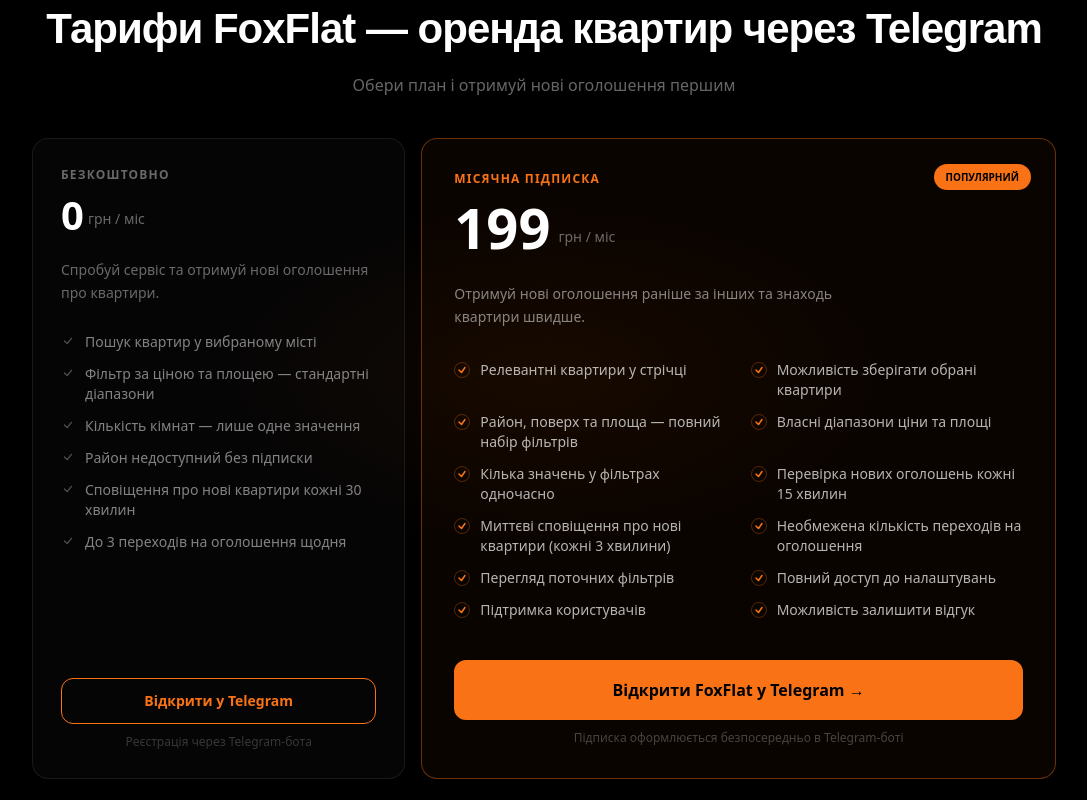
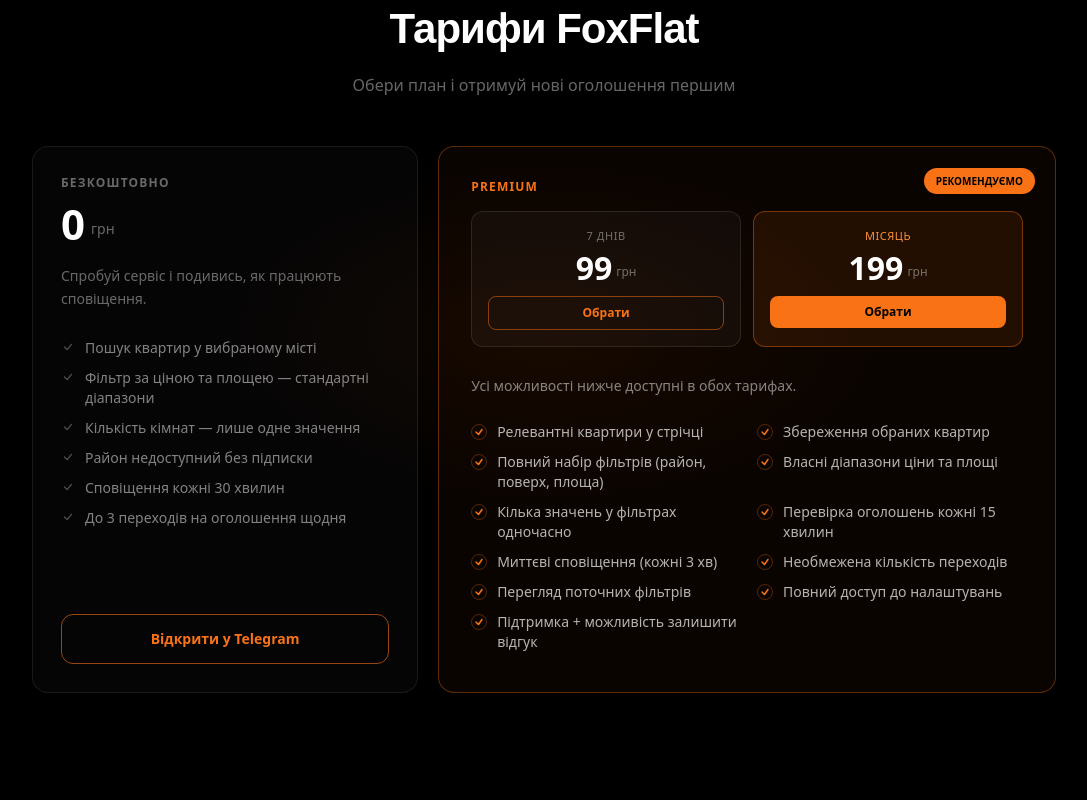
Before and after one commit to DNGameCompany/foxflat_web_next, a Next.js app: page / in a window 1280 px wide. Shown: the part 3620-4420 px from the top of the page, without its empty margins (96-1183 px from the left). Built offline with nearby package versions, Linux system fonts and the light colour scheme; no server answers; the database is empty.

Commit message:
weekly in pricing component

```diff
--- a/src/components/main/PricingFoxFlat.tsx
+++ b/src/components/main/PricingFoxFlat.tsx
@@ -8,23 +8,22 @@
     "Фільтр за ціною та площею — стандартні діапазони",
     "Кількість кімнат — лише одне значення",
     "Район недоступний без підписки",
-    "Сповіщення про нові квартири кожні 30 хвилин",
-    "До 3 переходів на оголошення щодня"
+    "Сповіщення кожні 30 хвилин",
+    "До 3 переходів на оголошення щодня",
 ];
 
 const premiumFeatures = [
     "Релевантні квартири у стрічці",
-    "Можливість зберігати обрані квартири",
-    "Район, поверх та площа — повний набір фільтрів",
+    "Збереження обраних квартир",
+    "Повний набір фільтрів (район, поверх, площа)",
     "Власні діапазони ціни та площі",
     "Кілька значень у фільтрах одночасно",
-    "Перевірка нових оголошень кожні 15 хвилин",
-    "Миттєві сповіщення про нові квартири (кожні 3 хвилини)",
-    "Необмежена кількість переходів на оголошення",
+    "Перевірка оголошень кожні 15 хвилин",
+    "Миттєві сповіщення (кожні 3 хв)",
+    "Необмежена кількість переходів",
     "Перегляд поточних фільтрів",
     "Повний доступ до налаштувань",
-    "Підтримка користувачів",
-    "Можливість залишити відгук"
+    "Підтримка + можливість залишити відгук",
 ];
 
 const CheckIcon = () => (
@@ -47,14 +46,12 @@
 
     return (
         <section className="relative py-28 px-6 overflow-hidden">
-
             <div
                 className="absolute top-1/2 left-1/2 -translate-x-1/2 -translate-y-1/2 w-[800px] h-[400px] pointer-events-none"
                 style={{ background: "radial-gradient(ellipse, rgba(249,115,22,0.06) 0%, transparent 65%)" }}
             />
 
             <div className="relative max-w-5xl mx-auto">
-
                 <motion.p
                     initial={{ opacity: 0 }}
                     whileInView={{ opacity: 1 }}
@@ -76,7 +73,7 @@
                         letterSpacing: "-1px",
                     }}
                 >
-                    Тарифи FoxFlat — оренда квартир через Telegram
+                    Тарифи FoxFlat
                 </motion.h2>
 
                 <motion.p
@@ -84,43 +81,36 @@
                     whileInView={{ opacity: 1 }}
                     viewport={{ once: true }}
                     transition={{ delay: 0.15 }}
-                    className="text-center text-white/40 text-base max-w-md mx-auto mb-10 leading-relaxed"
+                    className="text-center text-white/40 text-base max-w-md mx-auto mb-12 leading-relaxed"
                 >
                     Обери план і отримуй нові оголошення першим
                 </motion.p>
 
-                <div className="grid grid-cols-1 lg:grid-cols-[1fr_1.7fr] gap-4 items-stretch">
+                <div className="grid grid-cols-1 lg:grid-cols-[1fr_1.6fr] gap-5 items-stretch">
 
                     {/* FREE */}
-
                     <motion.div
-                        initial={{ opacity: 0, x: -24 }}
+                        initial={{ opacity: 0, x: -20 }}
                         whileInView={{ opacity: 1, x: 0 }}
                         viewport={{ once: true }}
-                        transition={{ duration: 0.5, delay: 0.1 }}
+                        transition={{ duration: 0.5 }}
                         className="flex flex-col p-7 rounded-2xl border border-white/[0.08] bg-white/[0.02]"
                     >
-
-                        <div className="mb-6">
+                        <div className="mb-5">
                             <p className="text-xs font-bold tracking-widest text-white/40 uppercase mb-3">
                                 Безкоштовно
                             </p>
-
-                            <div className="flex items-end gap-1">
-                                <span className="font-black text-white leading-none text-[40px]">
-                                    0
-                                </span>
-                                <span className="text-white/40 text-sm mb-1.5 font-medium">
-                                    грн / міс
-                                </span>
+                            <div className="flex items-end gap-1.5">
+                                <span className="font-black text-white text-[42px] leading-none">0</span>
+                                <span className="text-white/40 text-sm mb-1.5">грн</span>
                             </div>
                         </div>
 
-                        <p className="text-sm text-white/40 leading-relaxed mb-7">
-                            Спробуй сервіс та отримуй нові оголошення про квартири.
+                        <p className="text-sm text-white/40 mb-7 leading-relaxed">
+                            Спробуй сервіс і подивись, як працюють сповіщення.
                         </p>
 
-                        <ul className="flex flex-col gap-3 mb-8 flex-1">
+                        <ul className="flex flex-col gap-2.5 mb-8 flex-1">
                             {freeFeatures.map((f) => (
                                 <li key={f} className="flex items-start gap-2.5 text-sm text-white/50">
                                     <CheckIconSmall />
@@ -129,61 +119,79 @@
                             ))}
                         </ul>
 
-                        <div>
                         <a
                             href="https://t.me/FoxFlat_bot?start=website"
                             target="_blank"
                             onClick={() => handleBotClick("tier-free", "Безкоштовно")}
-                                className="block text-center text-sm font-bold text-orange-500 border border-orange-500 px-4 py-3 rounded-xl hover:bg-orange-500/10 transition-all"
+                            className="block text-center text-sm font-bold text-orange-500 border border-orange-500/60 px-4 py-3.5 rounded-xl hover:bg-orange-500/10 transition-all"
                         >
                             Відкрити у Telegram
                         </a>
-                            <p className="text-center text-xs text-white/20 mt-2.5">
-                                Реєстрація через Telegram-бота
-                            </p>
-                        </div>
-
                     </motion.div>
 
-                    {/* PREMIUM */}
-
+                    {/* PREMIUM (один блок + два тарифи) */}
                     <motion.div
-                        initial={{ opacity: 0, x: 24 }}
+                        initial={{ opacity: 0, x: 20 }}
                         whileInView={{ opacity: 1, x: 0 }}
                         viewport={{ once: true }}
-                        transition={{ duration: 0.5, delay: 0.2 }}
-                        className="relative flex flex-col p-8 rounded-2xl border border-orange-500/40 bg-orange-500/[0.04]"
+                        transition={{ duration: 0.5, delay: 0.1 }}
+                        className="relative flex flex-col p-7 sm:p-8 rounded-2xl border border-orange-500/35 bg-orange-500/[0.04]"
                     >
-
-                        <div className="absolute top-6 right-6">
+                        <div className="absolute top-5 right-5">
               <span className="text-[10px] font-bold text-black bg-orange-500 px-3 py-1.5 rounded-full">
-                                ПОПУЛЯРНИЙ
+                РЕКОМЕНДУЄМО
               </span>
                         </div>
 
                         <div className="mb-6">
-                            <p className="text-xs font-bold tracking-widest text-orange-500 uppercase mb-3">
-                                Місячна підписка
+                            <p className="text-xs font-bold tracking-widest text-orange-500 uppercase mb-4">
+                                Premium
                             </p>
 
-                            <div className="flex items-end gap-2 mb-1">
-                                <span className="font-black text-white text-[56px] leading-none">
-                                    199
-                                </span>
+                            {/* Два тарифи поруч */}
+                            <div className="grid grid-cols-2 gap-3 mb-1">
+                                {/* Тижневий */}
+                                <div className="rounded-xl border border-white/10 bg-white/[0.03] p-4 text-center">
+                                    <p className="text-[11px] text-white/40 uppercase tracking-wider mb-2">7 днів</p>
+                                    <div className="flex items-end justify-center gap-1">
+                                        <span className="font-black text-white text-[32px] leading-none">99</span>
+                                        <span className="text-white/40 text-xs mb-1">грн</span>
+                                    </div>
+                                    <a
+                                        href="https://t.me/FoxFlat_bot?start=website_premium"
+                                        target="_blank"
+                                        onClick={() => handleBotClick("tier-weekly", "Тижнева підписка")}
+                                        className="mt-3 block text-xs font-bold text-orange-500 border border-orange-500/50 rounded-lg py-2 hover:bg-orange-500/10 transition-all"
+                                    >
+                                        Обрати
+                                    </a>
+                                </div>
 
-                                <div className="mb-2">
-                                    <span className="text-white/40 text-sm block">
-                                        грн / міс
-                                    </span>
+                                {/* Місячний */}
+                                <div className="rounded-xl border border-orange-500/40 bg-orange-500/10 p-4 text-center relative">
+                                    <p className="text-[11px] text-orange-400 uppercase tracking-wider mb-2">Місяць</p>
+                                    <div className="flex items-end justify-center gap-1">
+                                        <span className="font-black text-white text-[32px] leading-none">199</span>
+                                        <span className="text-white/40 text-xs mb-1">грн</span>
+                                    </div>
+                                    <a
+                                        href="https://t.me/FoxFlat_bot?start=website_premium"
+                                        target="_blank"
+                                        onClick={() => handleBotClick("tier-premium", "Місячна підписка")}
+                                        className="mt-3 block text-xs font-bold text-black bg-orange-500 rounded-lg py-2 hover:bg-orange-400 transition-all"
+                                    >
+                                        Обрати
+                                    </a>
                                 </div>
                             </div>
                         </div>
 
-                        <p className="text-sm text-white/50 leading-relaxed mb-8 max-w-sm">
-                            Отримуй нові оголошення раніше за інших та знаходь квартири швидше.
+                        <p className="text-sm text-white/50 mb-6 leading-relaxed">
+                            Усі можливості нижче доступні в обох тарифах.
                         </p>
 
-                        <ul className="grid grid-cols-1 sm:grid-cols-2 gap-x-6 gap-y-3 mb-10 flex-1">
+                        {/* Список можливостей — один раз */}
+                        <ul className="grid grid-cols-1 sm:grid-cols-2 gap-x-5 gap-y-2.5 mb-2 flex-1">
                             {premiumFeatures.map((f) => (
                                 <li key={f} className="flex items-start gap-2.5 text-sm text-white/70">
                                     <CheckIcon />
@@ -191,23 +199,7 @@
                                 </li>
                             ))}
                         </ul>
-
-                        <div>
-                            <a
-                                href="https://t.me/FoxFlat_bot?start=website_premium"
-                                target="_blank"
-                                onClick={() => handleBotClick("tier-premium", "Місячна підписка")}
-                                className="block text-center font-bold text-black bg-orange-500 hover:bg-transparent hover:text-orange-500 border-2 border-orange-500 px-6 py-4 rounded-xl transition-all"
-                            >
-                                Відкрити FoxFlat у Telegram →
-                            </a>
-                            <p className="text-center text-xs text-white/25 mt-2.5">
-                                Підписка оформлюється безпосередньо в Telegram-боті
-                            </p>
-                        </div>
-
                     </motion.div>
-
                 </div>
             </div>
         </section>
```
Lines whose indentation alone changed are shown as unchanged.
